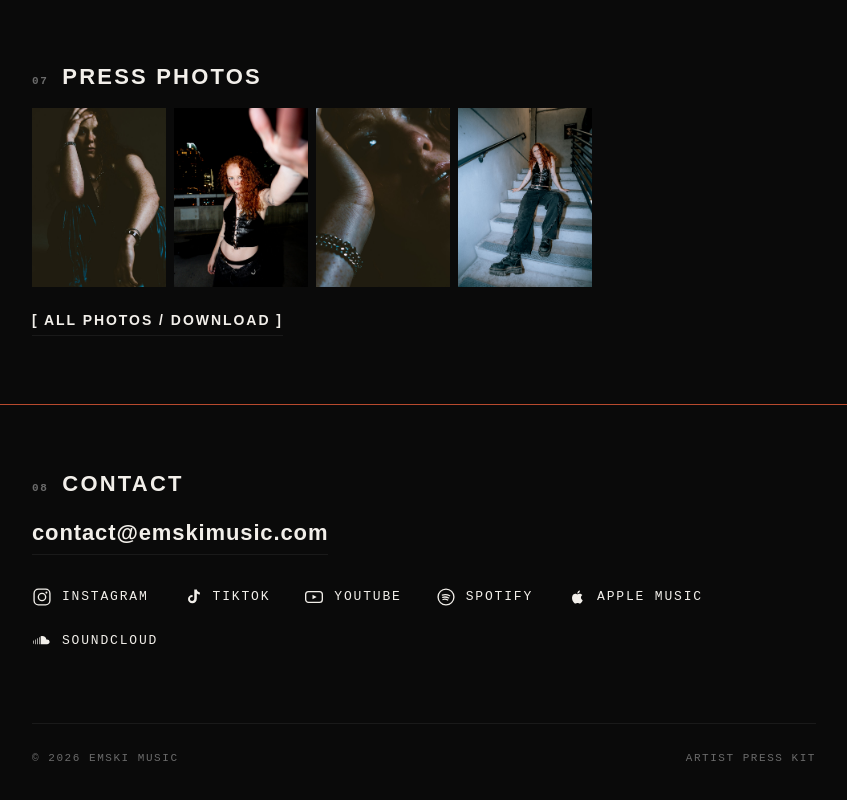
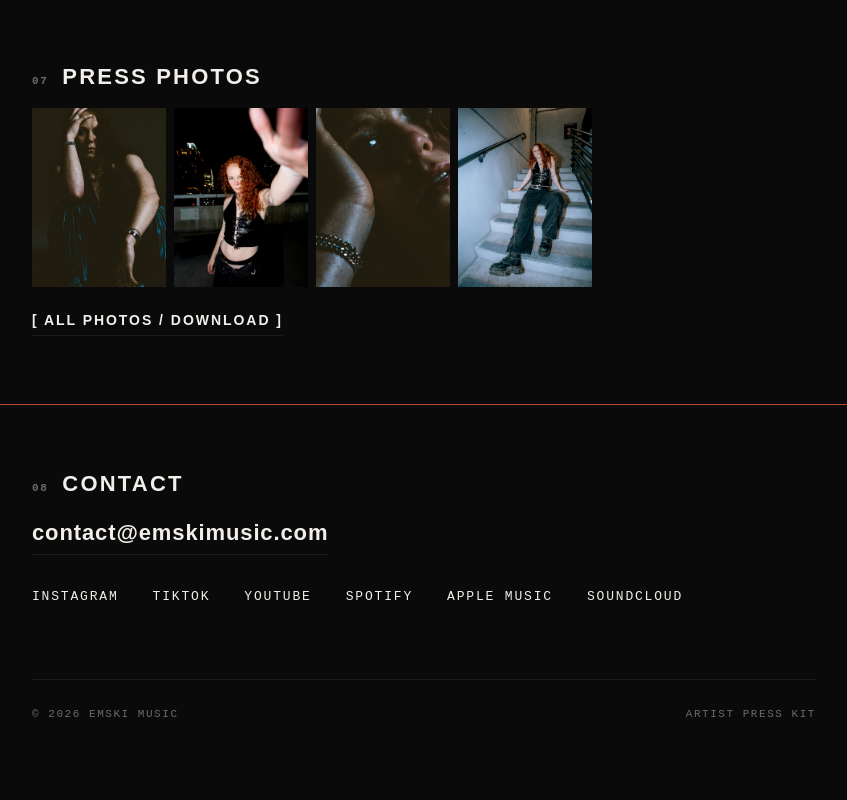
Before and after one commit to journalssound/EMSKI_EPK, a React (Vite) app: page /blackout in a window 1280 px wide. Shown: the part 2924-3724 px from the top of the page, without its empty margins (216-1063 px from the left). After the commit the page ends 3680 px from the top, so only its background shows below. Built offline with nearby package versions, Linux system fonts and the light colour scheme; a web font is replaced by a local one.

Commit message:
[BLACKOUT] kit: contact socials as names only
Drop the icons from the six contact links; names stay at 13px mono.

Co-Authored-By: Claude Fable 5.1 <noreply@anthropic.com>

```diff
--- a/src/components/blackout/EmskiBlackout.jsx
+++ b/src/components/blackout/EmskiBlackout.jsx
@@ -1,7 +1,6 @@
 import { Fragment, useEffect, useRef, useState } from "react";
 import { useInView, usePrefersReducedMotion } from "../../hooks/useAnimations";
 import VideoParticles from "../VideoParticles";
-import SocialIcon from "../SocialIcon";
 import { FESTIVALS, LABELS, STATS } from "../../data/content";
 import { SOCIAL_ICONS } from "../website-draft/siteContent";
 import {
@@ -354,11 +353,10 @@ export default function EmskiBlackout() {
           <a className="bo-contact__email" href={`mailto:${BO_CONTACT_EMAIL}`}>
             {BO_CONTACT_EMAIL}
           </a>
-          {/* Icon + name, one per platform; mail is already the email above. */}
+          {/* Platform names only; mail is already the email above. */}
           <div className="bo-contact__socials bo-mono">
             {SOCIAL_ICONS.filter((s) => s.icon !== "mail").map((s) => (
               <a key={s.label} href={s.url} target="_blank" rel="noopener noreferrer">
-                <SocialIcon icon={s.icon} />
                 {s.label}
               </a>
             ))}
--- a/src/components/blackout/blackout.css
+++ b/src/components/blackout/blackout.css
@@ -374,7 +374,7 @@
 .bo-contact__email:hover {
   border-color: var(--bo-grey);
 }
-/* Icon + platform name, big enough to tap. */
+/* Platform names, big enough to tap. */
 .bo-contact__socials {
   display: flex;
   flex-wrap: wrap;
@@ -386,14 +386,8 @@
 .bo-contact__socials a {
   display: inline-flex;
   align-items: center;
-  gap: 10px;
   min-height: 28px;
   transition: opacity 0.3s;
-}
-.bo-contact__socials svg {
-  width: 20px;
-  height: 20px;
-  flex: none;
 }
 .bo-contact__socials a:hover {
   opacity: 0.6;
```
